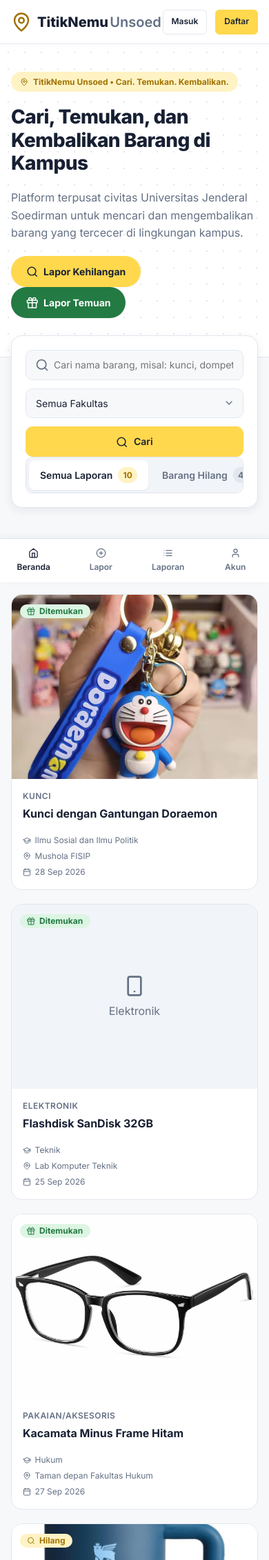
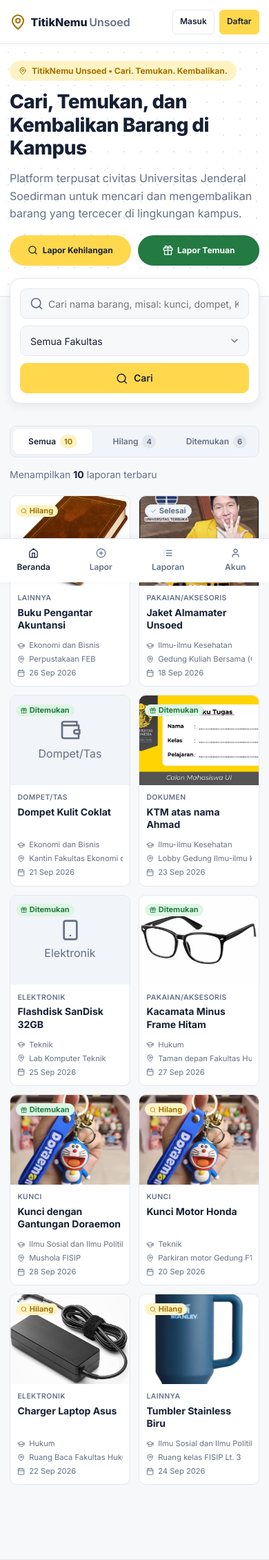
Before and after one commit to teguhsuryaro/titik-nemu-unsoed-web, a PHP site: page / in a window 390 px wide. Shown: the top 2261 px of the page at 69% size. Run offline with PHP 8.4, Linux system fonts and the light colour scheme; data comes from the database, SQL or seed files in the repository.

Commit message:
ui: polish layout desktop width, pisah search & segmented tabs, grid 2 kolom mobile

```diff
--- a/css/style.css
+++ b/css/style.css
@@ -111,7 +111,7 @@ button {
   /* Layout Constants */
   --nav-height: 64px;
   --bottom-nav-height: 64px;
-  --max-w: 1200px;
+  --max-w: 1380px;
 }
 
 /* --------------------------------------------------------------------------
@@ -182,22 +182,28 @@ small {
   width: 100%;
   max-width: var(--max-w);
   margin-inline: auto;
-  padding-inline: 1rem;
-}
-
-@media (min-width: 768px) {
+  padding-inline: 0.875rem;
+}
+
+@media (min-width: 640px) {
   .container {
     padding-inline: 1.5rem;
   }
 }
 
+@media (min-width: 1024px) {
+  .container {
+    padding-inline: 2rem;
+  }
+}
+
 .section {
-  padding-block: 2rem;
+  padding-block: 1.25rem;
 }
 
 @media (min-width: 1024px) {
   .section {
-    padding-block: 3rem;
+    padding-block: 2.25rem;
   }
 }
 
@@ -342,24 +348,42 @@ small {
 }
 
 /* Call-to-action pills in hero */
-.cta-group {
-  display: flex;
-  gap: 0.75rem;
-  flex-wrap: wrap;
+.hero__cta-group {
+  display: grid;
+  grid-template-columns: 1fr 1fr;
+  gap: 0.625rem;
+  margin-top: 0.25rem;
+}
+
+@media (min-width: 540px) {
+  .hero__cta-group {
+    display: flex;
+    flex-wrap: wrap;
+    gap: 0.875rem;
+  }
 }
 
 .cta--lost, .cta--found {
   display: inline-flex;
   align-items: center;
   justify-content: center;
-  gap: 0.5rem;
-  padding: 0.75rem 1.35rem;
+  gap: 0.4rem;
+  padding: 0.65rem 0.75rem;
   border-radius: var(--radius-full);
   font-weight: 700;
-  font-size: var(--text-sm);
+  font-size: var(--text-xs);
   min-height: 44px;
   box-shadow: var(--shadow-sm);
   transition: transform var(--dur-fast), box-shadow var(--dur-fast);
+  white-space: nowrap;
+}
+
+@media (min-width: 540px) {
+  .cta--lost, .cta--found {
+    gap: 0.5rem;
+    padding: 0.75rem 1.4rem;
+    font-size: var(--text-sm);
+  }
 }
 
 .cta--lost {
@@ -488,11 +512,19 @@ small {
 .navbar__logo {
   display: flex;
   align-items: center;
-  gap: 0.5rem;
+  gap: 0.4rem;
   font-weight: 800;
-  font-size: var(--text-lg);
+  font-size: var(--text-base);
   color: var(--ink);
   text-decoration: none;
+  flex-shrink: 0;
+}
+
+@media (min-width: 640px) {
+  .navbar__logo {
+    gap: 0.5rem;
+    font-size: var(--text-lg);
+  }
 }
 
 .navbar__logo-icon {
@@ -545,12 +577,35 @@ small {
 .navbar__auth {
   display: flex;
   align-items: center;
-  gap: 0.75rem;
+  gap: 0.4rem;
+}
+
+@media (min-width: 640px) {
+  .navbar__auth {
+    gap: 0.75rem;
+  }
 }
 
 @media (min-width: 1024px) {
   .navbar__desktop {
     display: flex;
+  }
+}
+
+@media (max-width: 639px) {
+  .navbar__auth .btn--sm {
+    padding: 0.35rem 0.65rem;
+    min-height: 36px;
+    font-size: var(--text-xs);
+  }
+  .item-card__badge .badge {
+    padding: 0.2rem 0.45rem;
+    font-size: 0.6875rem;
+    gap: 0.2rem;
+  }
+  .item-card__badge .badge .icon {
+    width: 0.85em;
+    height: 0.85em;
   }
 }
 
@@ -703,7 +758,7 @@ small {
   position: relative;
   background-color: var(--surface);
   border-bottom: 1px solid var(--border);
-  padding-block: 2.5rem 3.5rem;
+  padding-block: 1.5rem 2.75rem;
   overflow: hidden;
   background-image: radial-gradient(circle, var(--border) 1.2px, transparent 1.2px);
   background-size: 24px 24px;
@@ -712,23 +767,30 @@ small {
 .hero__container {
   display: grid;
   grid-template-columns: 1fr;
-  gap: 2rem;
+  gap: 1.5rem;
   align-items: center;
 }
 
 @media (min-width: 900px) {
   .hero {
-    padding-block: 3.5rem 4.5rem;
+    padding-block: 3rem 4rem;
   }
   .hero__container {
-    grid-template-columns: 1.2fr 0.8fr;
+    grid-template-columns: 1.3fr 0.7fr;
+    gap: 2.5rem;
   }
 }
 
 .hero__content {
   display: flex;
   flex-direction: column;
-  gap: 1.25rem;
+  gap: 0.875rem;
+}
+
+@media (min-width: 900px) {
+  .hero__content {
+    gap: 1.15rem;
+  }
 }
 
 .hero__badge {
@@ -787,29 +849,40 @@ small {
    11. SEARCH, SEGMENTED & ITEM CARDS
    -------------------------------------------------------------------------- */
 .search-wrapper {
-  margin-top: -2rem;
+  margin-top: -1.65rem;
   position: relative;
   z-index: 10;
-  margin-bottom: 2rem;
+  margin-bottom: 0.75rem;
 }
 
 .search-box {
   background-color: var(--surface);
   border: 1px solid var(--border);
   border-radius: var(--radius-lg);
-  padding: 1.25rem;
+  padding: 0.875rem;
   box-shadow: var(--shadow-md);
+}
+
+@media (min-width: 768px) {
+  .search-wrapper {
+    margin-top: -2rem;
+  }
+  .search-box {
+    padding: 1rem 1.25rem;
+  }
 }
 
 .search-form {
   display: grid;
   grid-template-columns: 1fr;
-  gap: 0.75rem;
+  gap: 0.625rem;
 }
 
 @media (min-width: 768px) {
   .search-form {
     grid-template-columns: 1fr 240px auto;
+    gap: 0.75rem;
+    align-items: center;
   }
 }
 
@@ -828,7 +901,8 @@ small {
 
 .search-field__input {
   width: 100%;
-  padding: 0.65rem 0.875rem 0.65rem 2.5rem;
+  height: 44px;
+  padding: 0.5rem 0.875rem 0.5rem 2.5rem;
   border: 1px solid var(--border);
   border-radius: var(--radius-md);
   font-size: var(--text-sm);
@@ -844,7 +918,8 @@ small {
 
 .search-select {
   width: 100%;
-  padding: 0.65rem 2rem 0.65rem 0.875rem;
+  height: 44px;
+  padding: 0.5rem 2rem 0.5rem 0.875rem;
   border: 1px solid var(--border);
   border-radius: var(--radius-md);
   font-size: var(--text-sm);
@@ -864,25 +939,31 @@ small {
 
 /* Segmented control tabs */
 .segmented {
-  display: flex;
+  display: grid;
+  grid-template-columns: repeat(3, 1fr);
   background-color: var(--surface-sunken);
   border: 1px solid var(--border);
   border-radius: var(--radius-md);
   padding: 4px;
   gap: 4px;
-  overflow-x: auto;
-  -webkit-overflow-scrolling: touch;
+  width: 100%;
+}
+
+@media (min-width: 768px) {
+  .segmented {
+    display: inline-flex;
+    width: auto;
+  }
 }
 
 .segmented__item {
-  flex: 1;
   display: inline-flex;
   align-items: center;
   justify-content: center;
-  gap: 0.5rem;
-  padding: 0.625rem 1rem;
+  gap: 0.35rem;
+  padding: 0.5rem 0.35rem;
   border-radius: calc(var(--radius-md) - 2px);
-  font-size: var(--text-sm);
+  font-size: var(--text-xs);
   font-weight: 600;
   color: var(--muted);
   background: transparent;
@@ -893,6 +974,14 @@ small {
   text-decoration: none;
 }
 
+@media (min-width: 768px) {
+  .segmented__item {
+    gap: 0.5rem;
+    padding: 0.55rem 1rem;
+    font-size: var(--text-sm);
+  }
+}
+
 .segmented__item:hover {
   color: var(--ink);
 }
@@ -904,8 +993,8 @@ small {
 }
 
 .segmented__count {
-  font-size: var(--text-xs);
-  padding: 0.15rem 0.45rem;
+  font-size: 0.6875rem;
+  padding: 0.1rem 0.4rem;
   border-radius: var(--radius-full);
   background-color: var(--border);
   color: var(--muted);
@@ -920,11 +1009,19 @@ small {
 /* Results header bar */
 .results-bar {
   display: flex;
-  justify-content: space-between;
-  align-items: center;
-  margin-block: 1.5rem 1rem;
-  flex-wrap: wrap;
-  gap: 0.5rem;
+  flex-direction: column;
+  align-items: stretch;
+  margin-block: 0 1.25rem;
+  gap: 0.875rem;
+}
+
+@media (min-width: 768px) {
+  .results-bar {
+    flex-direction: row;
+    justify-content: space-between;
+    align-items: center;
+    margin-block: 0.25rem 1.5rem;
+  }
 }
 
 .results-bar__count {
@@ -936,28 +1033,24 @@ small {
   color: var(--ink);
 }
 
-/* Items Grid */
+/* Items Grid — 2 columns on mobile so cards stay compact */
 .item-grid {
   display: grid;
-  grid-template-columns: 1fr;
-  gap: 1.25rem;
-}
-
-@media (min-width: 540px) {
-  .item-grid {
-    grid-template-columns: repeat(2, 1fr);
-  }
-}
-
-@media (min-width: 840px) {
+  grid-template-columns: repeat(2, 1fr);
+  gap: 0.75rem;
+}
+
+@media (min-width: 640px) {
   .item-grid {
     grid-template-columns: repeat(3, 1fr);
-  }
-}
-
-@media (min-width: 1120px) {
+    gap: 1rem;
+  }
+}
+
+@media (min-width: 1024px) {
   .item-grid {
     grid-template-columns: repeat(4, 1fr);
+    gap: 1.25rem;
   }
 }
 
@@ -967,12 +1060,18 @@ small {
   flex-direction: column;
   background-color: var(--surface);
   border: 1px solid var(--border);
-  border-radius: var(--radius-lg);
+  border-radius: var(--radius-md);
   overflow: hidden;
   text-decoration: none;
   color: inherit;
   transition: transform var(--dur-base) var(--ease-standard), box-shadow var(--dur-base) var(--ease-standard), border-color var(--dur-base);
   height: 100%;
+}
+
+@media (min-width: 640px) {
+  .item-card {
+    border-radius: var(--radius-lg);
+  }
 }
 
 .item-card:hover {
@@ -1009,52 +1108,88 @@ small {
   justify-content: center;
   color: var(--muted);
   background-color: var(--surface-sunken);
-  gap: 0.5rem;
+  gap: 0.35rem;
 }
 
 .item-card__badge {
   position: absolute;
-  top: 0.75rem;
-  left: 0.75rem;
+  top: 0.5rem;
+  left: 0.5rem;
   z-index: 2;
 }
 
+@media (min-width: 640px) {
+  .item-card__badge {
+    top: 0.75rem;
+    left: 0.75rem;
+  }
+}
+
 .item-card__body {
-  padding: 1rem;
+  padding: 0.65rem;
   display: flex;
   flex-direction: column;
   flex: 1;
-  gap: 0.4rem;
+  gap: 0.25rem;
+}
+
+@media (min-width: 640px) {
+  .item-card__body {
+    padding: 1rem;
+    gap: 0.4rem;
+  }
 }
 
 .item-card__category {
-  font-size: var(--text-xs);
+  font-size: 0.65rem;
   color: var(--muted);
   font-weight: 600;
   text-transform: uppercase;
   letter-spacing: 0.04em;
 }
 
+@media (min-width: 640px) {
+  .item-card__category {
+    font-size: var(--text-xs);
+  }
+}
+
 .item-card__title {
-  font-size: var(--text-base);
+  font-size: var(--text-sm);
   font-weight: 700;
   color: var(--ink);
-  line-height: 1.35;
+  line-height: 1.3;
   display: -webkit-box;
   -webkit-line-clamp: 2;
   -webkit-box-orient: vertical;
   overflow: hidden;
-  margin-bottom: 0.25rem;
+  margin-bottom: 0.15rem;
+}
+
+@media (min-width: 640px) {
+  .item-card__title {
+    font-size: var(--text-base);
+    line-height: 1.35;
+    margin-bottom: 0.25rem;
+  }
 }
 
 .item-card__meta {
   display: flex;
   flex-direction: column;
-  gap: 0.3rem;
+  gap: 0.2rem;
   margin-top: auto;
-  padding-top: 0.5rem;
-  font-size: var(--text-xs);
-  color: var(--muted);
+  padding-top: 0.35rem;
+  font-size: 0.7rem;
+  color: var(--muted);
+}
+
+@media (min-width: 640px) {
+  .item-card__meta {
+    gap: 0.3rem;
+    padding-top: 0.5rem;
+    font-size: var(--text-xs);
+  }
 }
 
 .item-card__meta-row {
@@ -1631,8 +1766,11 @@ small {
     display: flex;
     justify-content: space-between;
     align-items: center;
+    gap: 0.75rem;
+    text-align: right;
     padding: 0.5rem 0;
     border-bottom: none;
+    word-break: break-word;
   }
   .table--stack td::before {
     content: attr(data-label);
@@ -1640,6 +1778,8 @@ small {
     color: var(--muted);
     font-size: var(--text-xs);
     text-transform: uppercase;
+    text-align: left;
+    flex-shrink: 0;
   }
   .table--stack td:last-child {
     justify-content: flex-end;
--- a/index.php
+++ b/index.php
@@ -227,19 +227,27 @@ require_once 'includes/navbar.php';
       </button>
     </form>
 
-    <!-- Segmented Tabs Filter Jenis -->
+  </div>
+</div>
+
+<!-- 3. Daftar Hasil Laporan -->
+<section class="section">
+  <div class="container">
+
+    <!-- Header Status Hasil & Filter Jenis -->
     <?php
       $tabParams = [];
       if ($q !== '') $tabParams['q'] = $q;
       if ($fak_id > 0) $tabParams['fakultas_id'] = $fak_id;
     ?>
+    <div class="results-bar">
       <div class="segmented" role="tablist" aria-label="Filter jenis laporan">
         <a href="index.php?<?= http_build_query(array_merge($tabParams, ['type' => 'all'])) ?>"
            class="segmented__item <?= $type === 'all' ? 'segmented__item--active' : '' ?>"
            data-filter-tab="all"
            role="tab"
            aria-selected="<?= $type === 'all' ? 'true' : 'false' ?>">
-        <span>Semua Laporan</span>
+          <span>Semua</span>
           <span class="segmented__count"><?= $counts['all'] ?></span>
         </a>
 
@@ -248,7 +256,7 @@ require_once 'includes/navbar.php';
            data-filter-tab="lost"
            role="tab"
            aria-selected="<?= $type === 'lost' ? 'true' : 'false' ?>">
-        <span>Barang Hilang</span>
+          <span>Hilang</span>
           <span class="segmented__count"><?= $counts['lost'] ?></span>
         </a>
 
@@ -257,20 +265,11 @@ require_once 'includes/navbar.php';
            data-filter-tab="found"
            role="tab"
            aria-selected="<?= $type === 'found' ? 'true' : 'false' ?>">
-        <span>Barang Ditemukan</span>
+          <span>Ditemukan</span>
           <span class="segmented__count"><?= $counts['found'] ?></span>
         </a>
       </div>
 
-  </div>
-</div>
-
-<!-- 3. Daftar Hasil Laporan -->
-<section class="section">
-  <div class="container">
-
-    <!-- Header Status Hasil -->
-    <div class="results-bar">
       <div class="results-bar__count" id="results-count" aria-live="polite">
         <?php if ($isFiltering): ?>
           Ditemukan <strong><?= $totalData ?></strong> laporan &bull;
```
Lines whose indentation alone changed are shown as unchanged.
